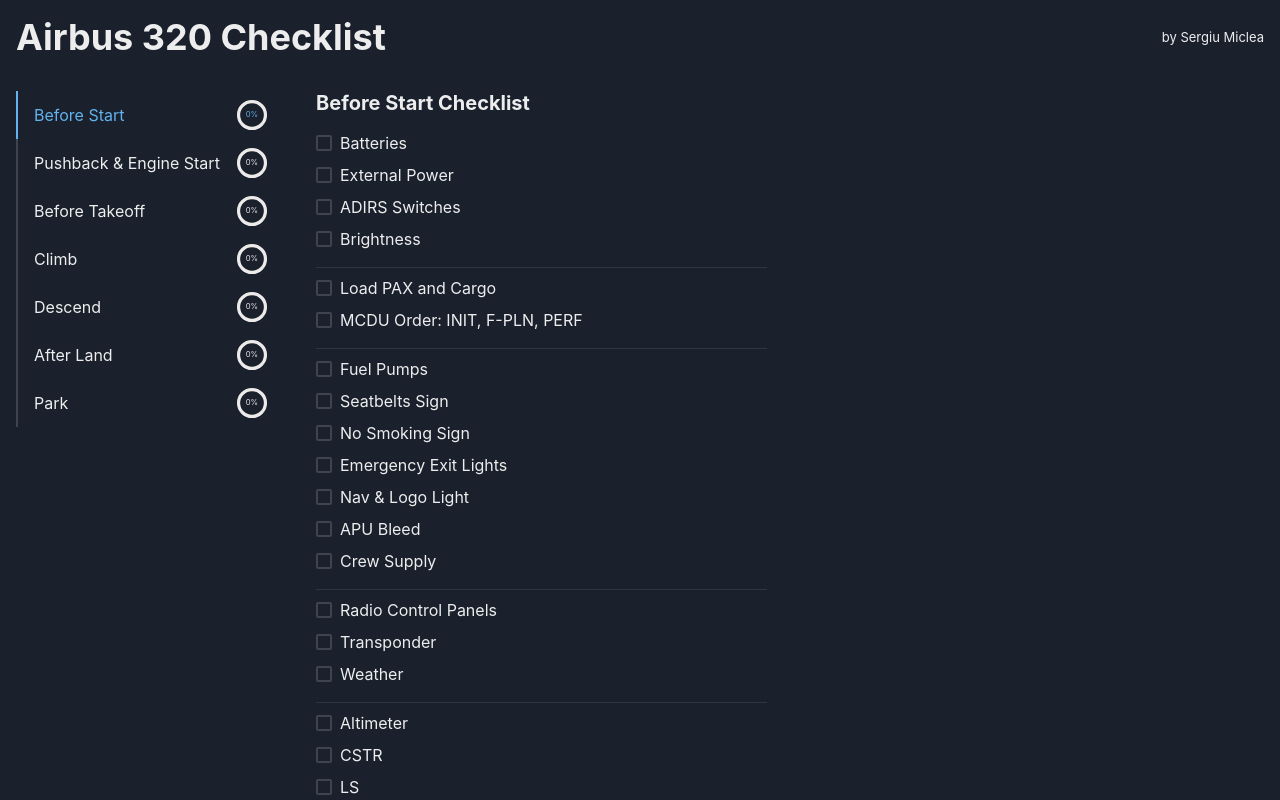
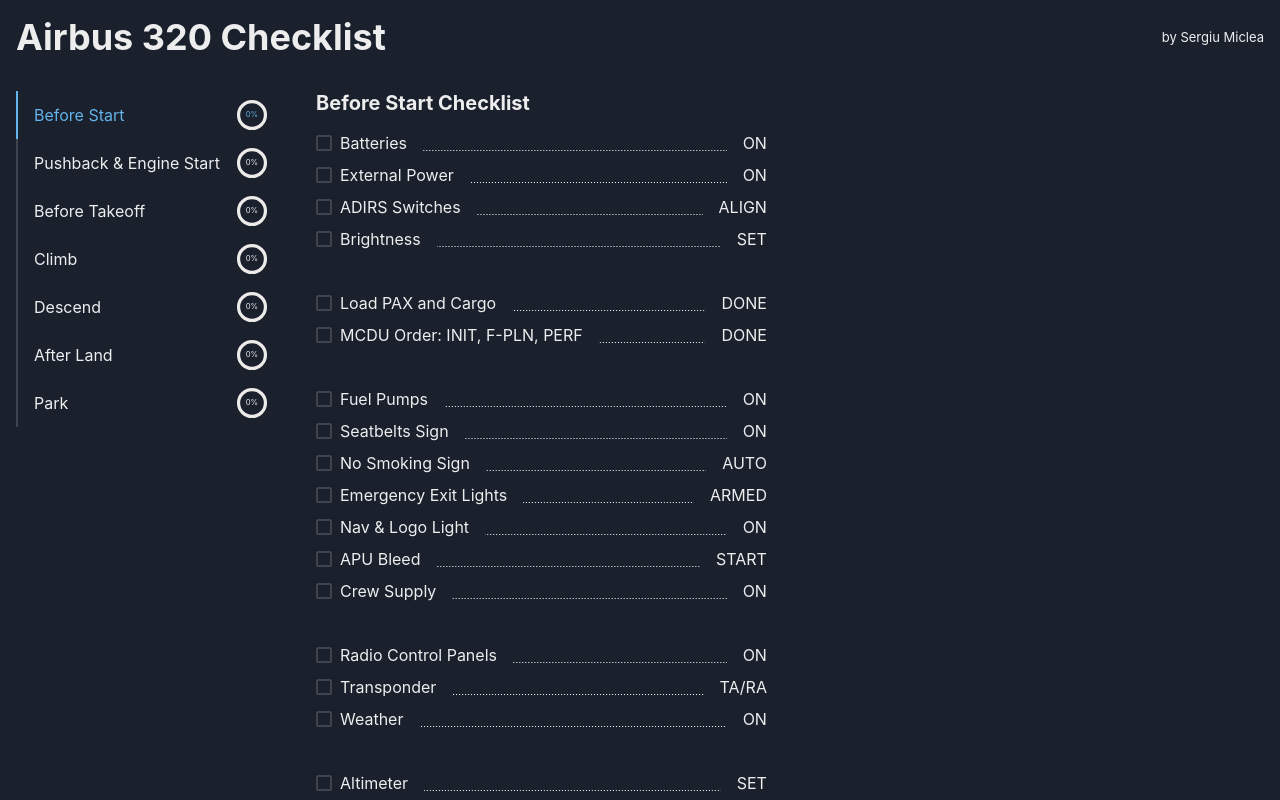
Before and after one commit to smiclea/flightsim-checklist, a React app: page / in a window 1280 px wide. Shown: the top 800 px of the page. Built offline with nearby package versions, Linux system fonts and the light colour scheme.

Commit message:
Add task status

```diff
--- a/client/containers/AirbusChecklistContainer/AirbusChecklistContainer.tsx
+++ b/client/containers/AirbusChecklistContainer/AirbusChecklistContainer.tsx
@@ -4,7 +4,6 @@
   Checkbox,
   CircularProgress,
   CircularProgressLabel,
-  Divider,
   Flex, Heading, Spacer, Tab, TabList, TabPanel, TabPanels, Tabs, Text,
 } from '@chakra-ui/react'
 import { observer } from 'mobx-react-lite'
@@ -34,7 +33,7 @@
   return (
     <Flex direction="column" p={4}>
       <Flex align="center" mb={8}>
-        <Heading>Airbus 320 Checklist</Heading>
+        <Heading>{checklistStore.airbusChecklist.name}</Heading>
         <Spacer />
         <Text fontSize="small">by Sergiu Miclea</Text>
       </Flex>
@@ -86,7 +85,8 @@
                     </Heading>
                     <Flex direction="column" mb={8}>
                       {phase.tasks.map((task, i) => (
-                        checklistTaskIsSeparator(task) ? <Divider key={i} my={2} /> : (
+                        checklistTaskIsSeparator(task) ? <Box height={4} key={i} my={2} /> : (
+                          <Flex key={task.id}>
                             <Checkbox
                               key={task.id}
                               isChecked={task.isDone}
@@ -94,6 +94,19 @@
                               mb={2}
                             >{task.name}
                             </Checkbox>
+                            <Box
+                              backgroundImage="linear-gradient(to right, white 33%, rgba(255,255,255,0) 0%)"
+                              backgroundPosition="bottom"
+                              backgroundSize="3px 1px"
+                              backgroundRepeat="repeat-x"
+                              flexGrow={1}
+                              height="20px"
+                              mx={4}
+                            />
+                            <Flex>
+                              {task.status}
+                            </Flex>
+                          </Flex>
                         )
                       ))}
                     </Flex>
```
Lines whose indentation alone changed are shown as unchanged.
